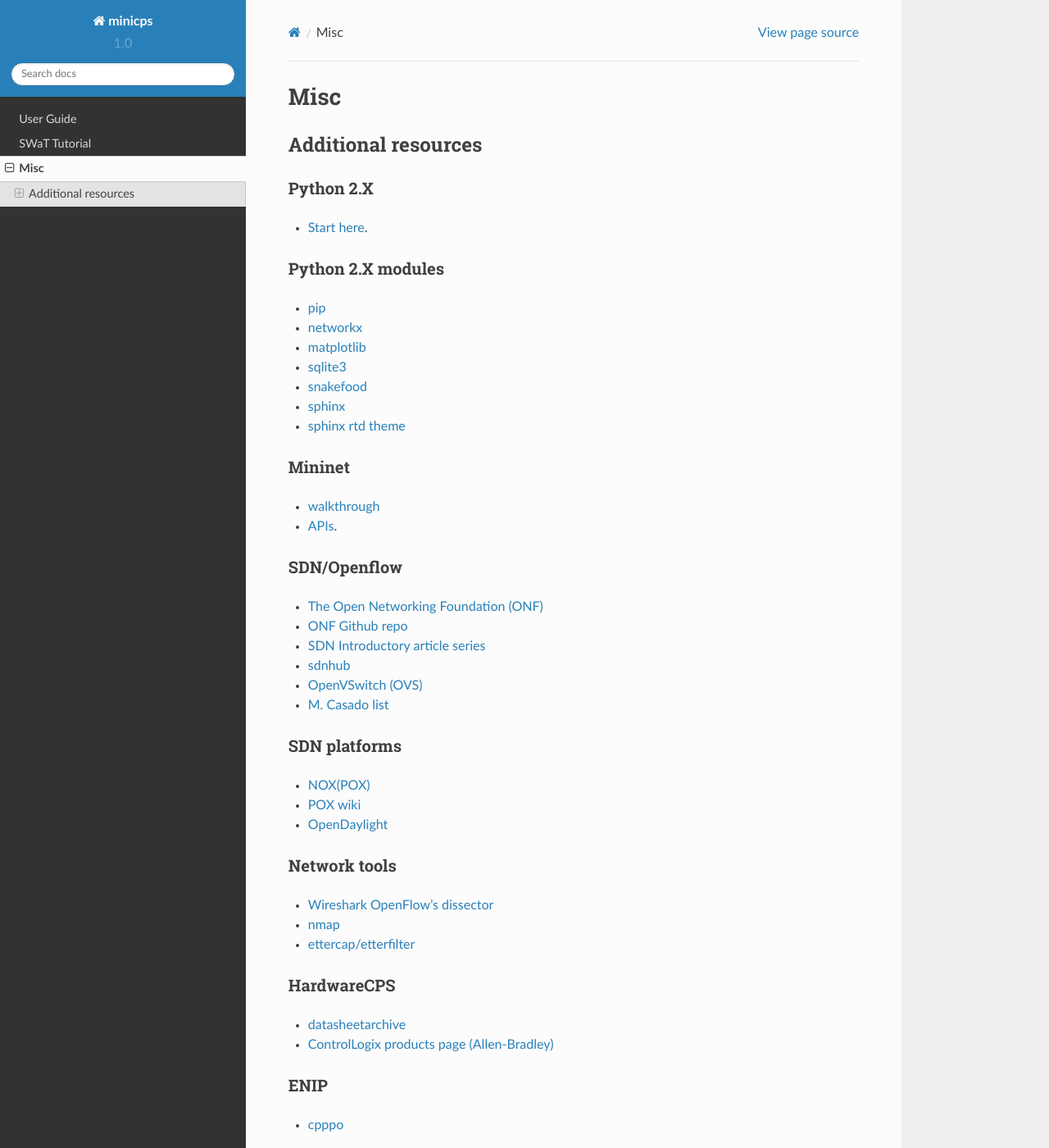
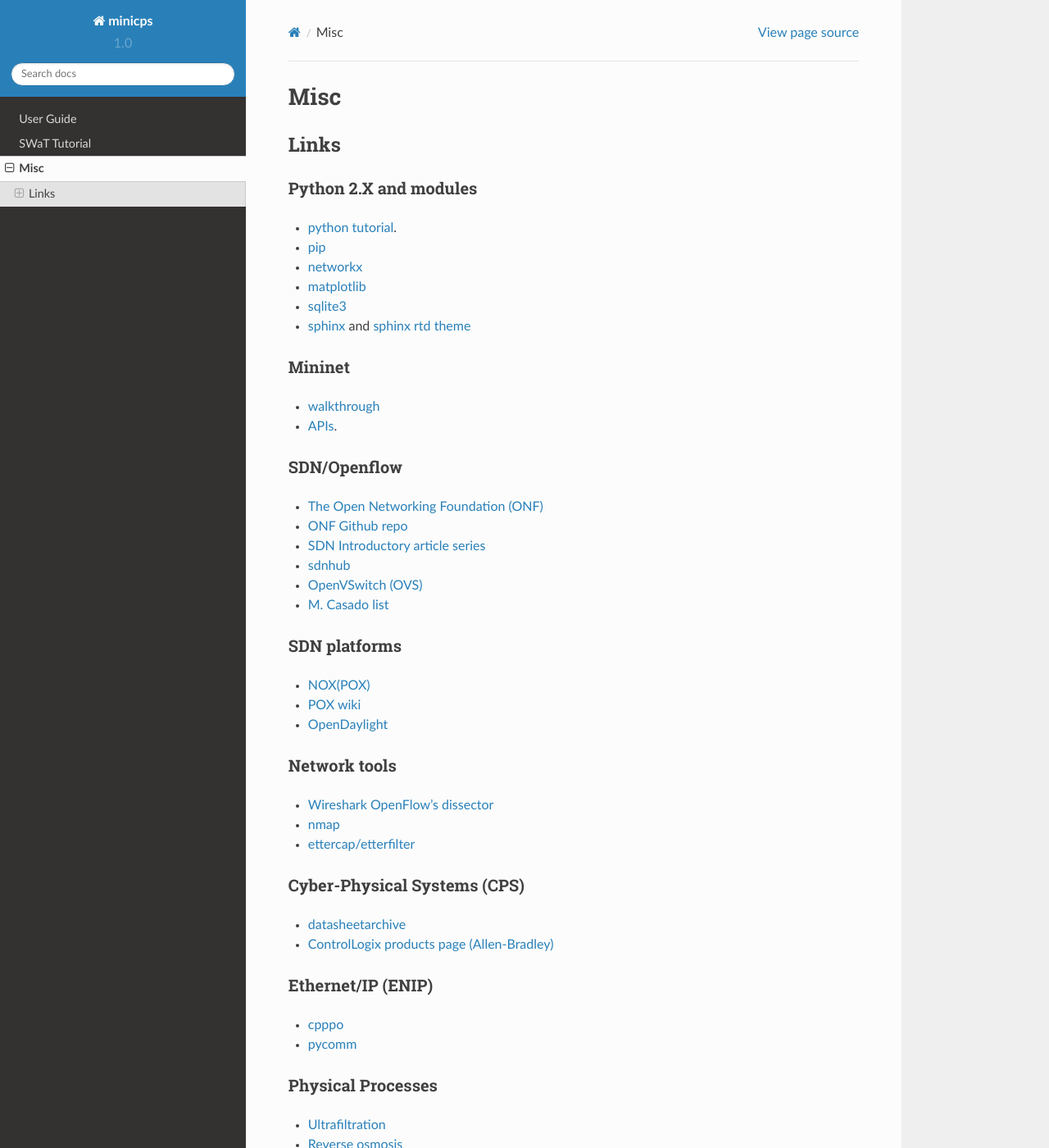
Before and after one commit to scy-phy/minicps, a Sphinx documentation site: the page built from docs/misc.rst, in a window 1280 px wide and 1400 px high. Shown: the whole window at 82% size. Built offline with Sphinx 7.4.7 and the Read the Docs theme 2.0.0, drawn with Linux system fonts in a browser that asks for light colours.

Commit message:
Better doc
Use implicit references within a rst file.

Added vim markers.

```diff
--- a/docs/misc.rst
+++ b/docs/misc.rst
@@ -1,35 +1,41 @@
+.. MISC {{{1
 .. _misc:
 
 ********************
 Misc
 ********************
 
+.. LINKS {{{2
 .. _add-res:
 
-Additional resources
+======================
+Links
 ======================
 
-Python 2.X
+.. PYTHON {{{3
+
+Python 2.X and modules
 -----------------------
 
-* `Start here <https://docs.python.org/2/tutorial/index.html>`_.
-
-Python 2.X modules
-----------------------
-
+* `python tutorial <https://docs.python.org/2/tutorial/index.html>`_.
 * `pip <https://pip.pypa.io/en/stable/>`_
 * `networkx <http://networkx.github.io/>`_
 * `matplotlib <http://matplotlib.org/>`_
 * `sqlite3 <https://docs.python.org/2/library/sqlite3.html>`_
-* `snakefood <http://furius.ca/snakefood/doc/snakefood-doc.html>`_
-* `sphinx <http://sphinx-doc.org/>`_
-* `sphinx rtd theme <https://github.com/snide/sphinx_rtd_theme>`_
+* `sphinx <http://sphinx-doc.org/>`_ and
+  `sphinx rtd theme <https://github.com/snide/sphinx_rtd_theme>`_
+
+
+.. MININET {{{3
 
 Mininet
 -----------------------
 
 * `walkthrough <http://mininet.org/walkthrough/>`_
 * `APIs <https://github.com/mininet/mininet/wiki/Introduction-to-Mininet>`_.
+
+
+.. SDN OPENFLOW {{{3
 
 SDN/Openflow
 -------------
@@ -55,19 +67,28 @@
 * `nmap <https://nmap.org/>`_
 * `ettercap/etterfilter <https://ettercap.github.io/ettercap/>`_
 
-HardwareCPS
--------------
+
+.. CPS {{{3
+
+Cyber-Physical Systems (CPS)
+-----------------------------
 
 * `datasheetarchive <http://www.datasheetarchive.com/>`_
 * `ControlLogix products page (Allen-Bradley) <http://ab.rockwellautomation.com/programmable-controllers/controllogix#overview>`_
 
-ENIP
--------------
+
+.. ENIP {{{3
+
+Ethernet/IP (ENIP)
+------------------
 
 * `cpppo <https://github.com/pjkundert/cpppo>`_
+* `pycomm <https://github.com/ruscito/pycomm>`_
 
-Process
--------------
+.. PHYSICAL PROCESSES {{{3
+
+Physical Processes
+-------------------
 
 * `Ultrafiltration <https://en.wikipedia.org/wiki/Ultrafiltration>`_
 * `Reverse osmosis <https://en.wikipedia.org/wiki/Reverse_osmosis>`_
```
Also changed, not shown: other parts of docs/misc.rst (+6 -0 lines), docs/api.rst (+35 -22 lines), docs/swat-tutorial.rst (+31 -7 lines), docs/tests.rst (+30 -19 lines), docs/userguide.rst (+42 -11 lines).
